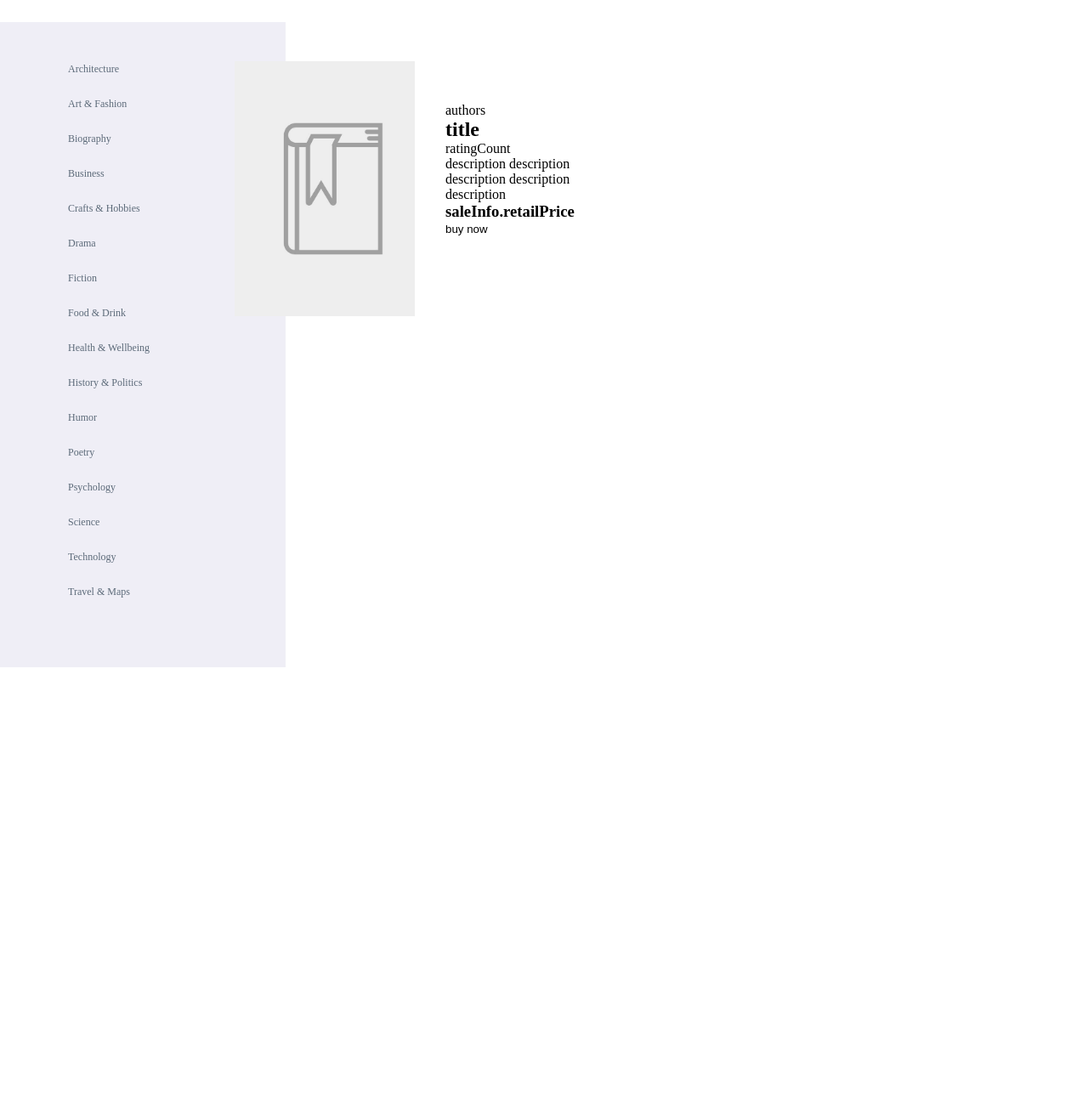
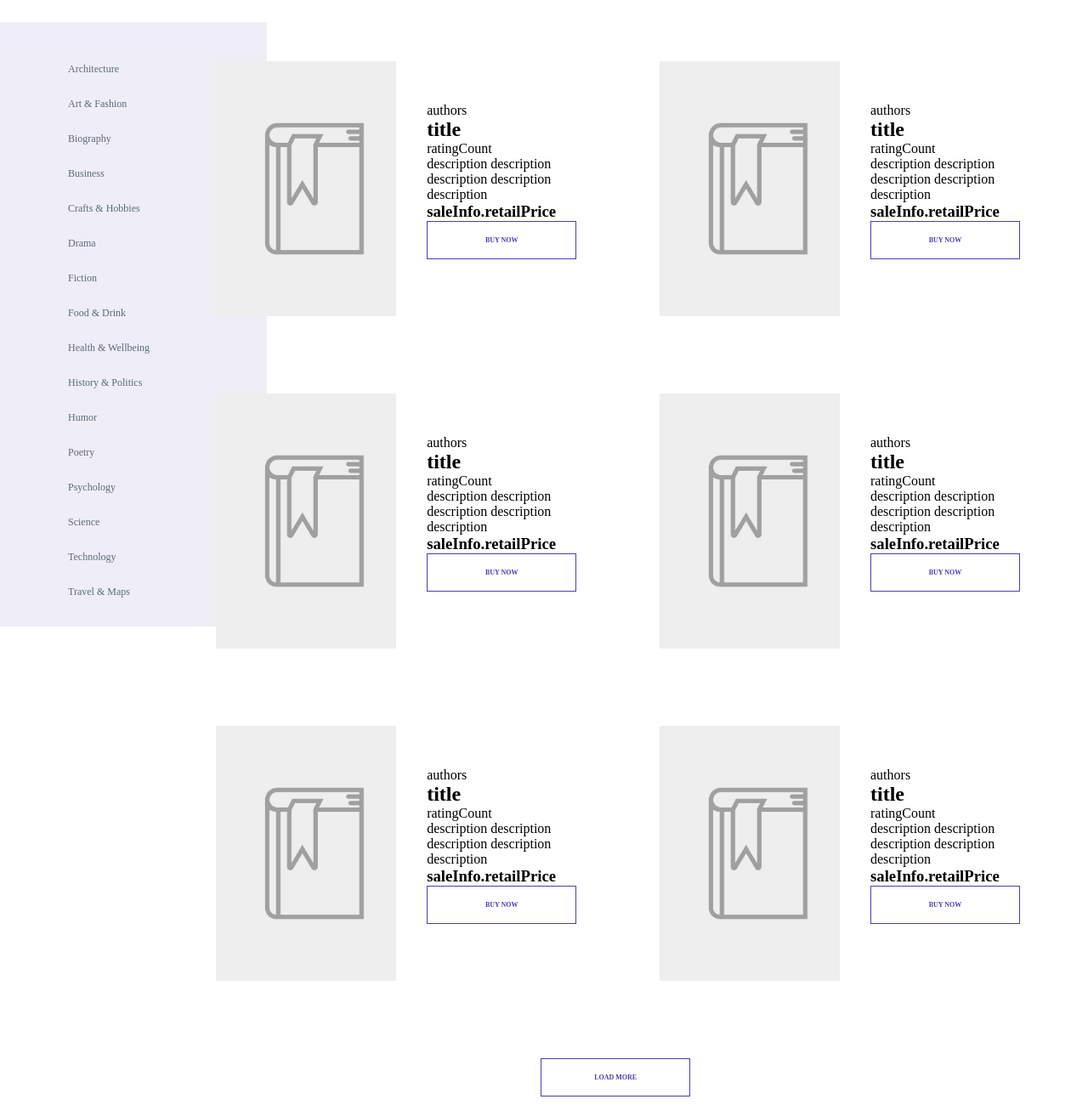
Before and after one commit to Krabec/Books, a website built with webpack: page src/template.html in a window 1280 px wide. Shown: the part 940-2240 px from the top of the page at 85% size. Before the commit the page ends 1725 px from the top, so only its background shows below. Built offline with nearby package versions, Linux system fonts and the light colour scheme.

Commit message:
Окончена черновая верстка

```diff
--- a/src/styles/main.scss
+++ b/src/styles/main.scss
@@ -141,9 +141,12 @@ button {
 .slider .container {
     flex-direction: column;
 }
-
+aside {
+    display: flex;
+}
 .categories {
-    width: 256px;
+    width: 768px;
+    height: 608px;
     margin-left: -160px;
     background-color: #EFEEF6;
     padding-top: 45px;
@@ -180,8 +183,7 @@ button {
 .product_card {
     display: flex;
     height: 300px;
-    margin-left: -60px;
-    margin-top: 46px;
+    margin-bottom: 91px;
 }
 
 .image_book {
@@ -201,3 +203,33 @@ button {
     padding-left: 36px;
     padding-top: 49px;
 }
+
+.shelf_of_books {
+    display: flex;
+    flex-direction: row;
+    justify-content: space-between;
+    flex-wrap: wrap;
+    margin-left: -60px;
+    margin-top: 46px;
+}
+
+.shelf_of_books button {
+    width: 176px;
+    height: 45px;
+    border: 1px solid #4C3DB2;
+    font-family: 'Montserrat';
+    font-style: normal;
+    font-weight: 700;
+    font-size: 8px;
+    line-height: 10px;
+    /* identical to box height */
+
+    text-transform: uppercase;
+
+    color: #4C3DB2;
+}
+
+.shelf_of_books>button {
+    margin-left: 382px;
+    margin-bottom: 74px;
+}
--- a/src/template.html
+++ b/src/template.html
@@ -94,6 +94,7 @@
               <li><button>Travel & Maps</button></li>
             </ul>
           </aside>
+          <div class="shelf_of_books">
             <div class="product_card">
               <div class="image_book"></div>
               <div class="description">
@@ -105,6 +106,63 @@
                 <button>buy now</button>
               </div>
             </div>
+            <div class="product_card">
+              <div class="image_book"></div>
+              <div class="description">
+                <p>authors</p>
+                <h2>title</h2>
+                ratingCount
+                <p>description description description description description</p>
+                <h3>saleInfo.retailPrice</h3>
+                <button>buy now</button>
+              </div>
+            </div>
+            <div class="product_card">
+              <div class="image_book"></div>
+              <div class="description">
+                <p>authors</p>
+                <h2>title</h2>
+                ratingCount
+                <p>description description description description description</p>
+                <h3>saleInfo.retailPrice</h3>
+                <button>buy now</button>
+              </div>
+            </div>
+            <div class="product_card">
+              <div class="image_book"></div>
+              <div class="description">
+                <p>authors</p>
+                <h2>title</h2>
+                ratingCount
+                <p>description description description description description</p>
+                <h3>saleInfo.retailPrice</h3>
+                <button>buy now</button>
+              </div>
+            </div>
+            <div class="product_card">
+              <div class="image_book"></div>
+              <div class="description">
+                <p>authors</p>
+                <h2>title</h2>
+                ratingCount
+                <p>description description description description description</p>
+                <h3>saleInfo.retailPrice</h3>
+                <button>buy now</button>
+              </div>
+            </div>
+            <div class="product_card">
+              <div class="image_book"></div>
+              <div class="description">
+                <p>authors</p>
+                <h2>title</h2>
+                ratingCount
+                <p>description description description description description</p>
+                <h3>saleInfo.retailPrice</h3>
+                <button>buy now</button>
+              </div>
+            </div>
+            <button>Load more</button>
+          </div>
         </div>
       </section>
     </main>
```
Also changed, not shown: dist/index.html, dist/main.css. Lines whose indentation alone changed are shown as unchanged.
